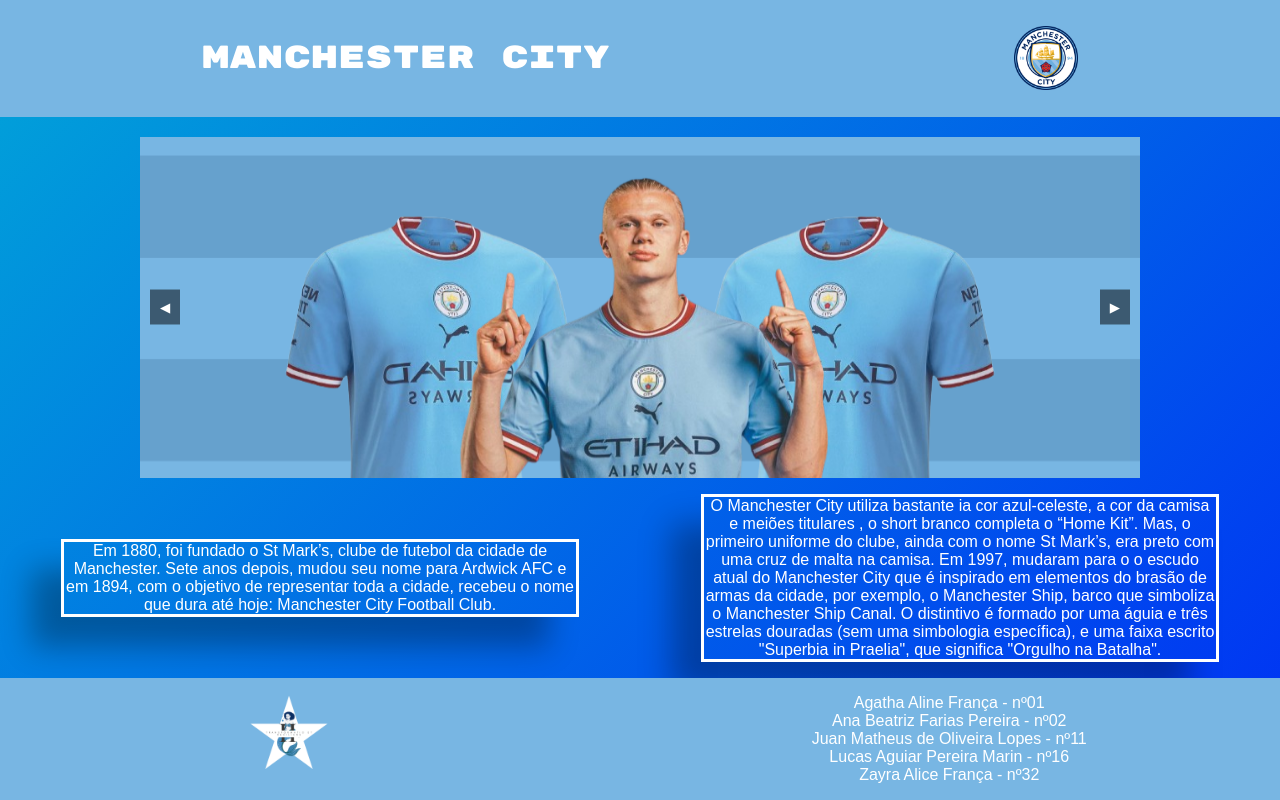
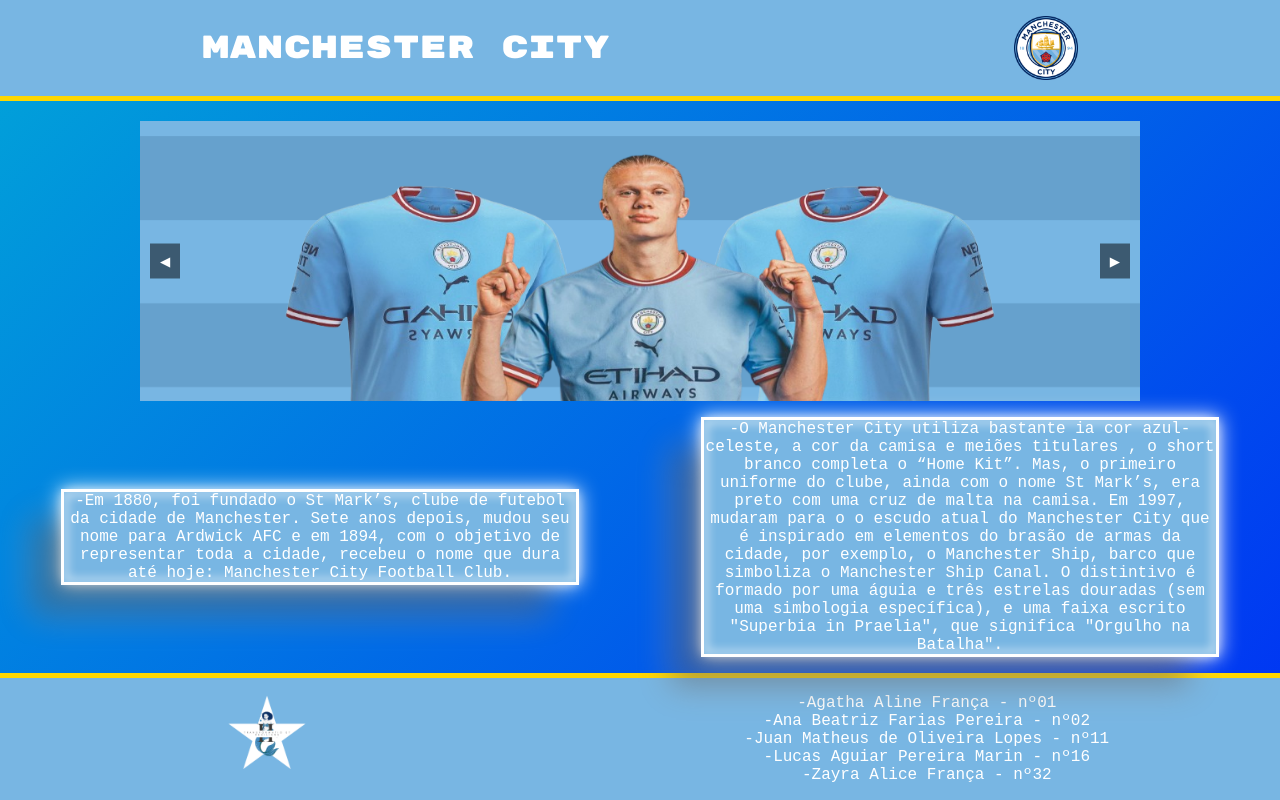
Before and after one commit to JuanMOLopes/projeto-sliders-futebol.github.io, a plain HTML site: page index.html in a window 1280 px wide. Drawn offline with Linux system fonts and the light colour scheme; a web font is replaced by a local one.

Commit message:
mudanças no css

```diff
--- a/index.html
+++ b/index.html
@@ -36,10 +36,10 @@
     </div>
 
     <section class="row">
-        <p>Em 1880, foi fundado o St Mark’s, clube de futebol da cidade de Manchester. Sete anos depois, mudou seu nome
+        <p>   -Em 1880, foi fundado o St Mark’s, clube de futebol da cidade de Manchester. Sete anos depois, mudou seu nome
             para Ardwick AFC e em 1894, com o objetivo de representar toda a cidade, recebeu o nome que dura até hoje:
             Manchester City Football Club.</p>
-        <p>O Manchester City utiliza bastante ia cor azul-celeste, a cor da camisa e meiões titulares , o short branco
+        <p>   -O Manchester City utiliza bastante ia cor azul-celeste, a cor da camisa e meiões titulares , o short branco
             completa o “Home Kit”. Mas, o primeiro uniforme do clube, ainda com o nome St Mark’s, era preto com uma cruz
             de malta na camisa. Em 1997, mudaram para o o escudo atual do Manchester City que é inspirado em elementos
             do brasão de armas da cidade, por exemplo, o Manchester Ship, barco que simboliza o Manchester Ship Canal. O
@@ -50,11 +50,11 @@
     <footer class="row">
         <img src="./src/img/logo-grupo.png" alt="" class="logo-grupo">
         <ul>
-            <li>Agatha Aline França - nº01</li>
-            <li>Ana Beatriz Farias Pereira - nº02</li>
-            <li>Juan Matheus de Oliveira Lopes - nº11</li>
-            <li>Lucas Aguiar Pereira Marin - nº16</li>
-            <li>Zayra Alice França - nº32</li>
+            <li>-Agatha Aline França - nº01</li>
+            <li>-Ana Beatriz Farias Pereira - nº02</li>
+            <li>-Juan Matheus de Oliveira Lopes - nº11</li>
+            <li>-Lucas Aguiar Pereira Marin - nº16</li>
+            <li>-Zayra Alice França - nº32</li>
         </ul>
     </footer>
 </body>
--- a/src/css/style.css
+++ b/src/css/style.css
@@ -2,7 +2,6 @@ body {
   margin: 0;
   font-family: Arial, sans-serif;
   height: 100vh;
-  /* Tranzição de cores */
   background: linear-gradient(135deg, #ffffff, #01b2d5, #0004ff);
   background-size: 300% 300%;
   display: flex;
@@ -10,19 +9,9 @@ body {
   align-items: center;
   animation: gradientAnimation 10s ease infinite;
   flex-direction: column;
-  margin: 0;
 }
 
 @keyframes gradientAnimation {
-  0% {
-    background-position: 0% 50%;
-  }
-  50% {
-    background-position: 100% 50%;
-  }
-  100% {
-    background-position: 0% 50%;
-  }
   0% {
     background-position: 0% 50%;
   }
@@ -41,7 +30,6 @@ body {
 #slider {
   width: 1000px;
   height: 350px;
-  /* sem barra de rolagem */
   overflow: hidden;
   position: relative;
   margin-top: 20px;
@@ -50,9 +38,7 @@ body {
 #slider img {
   width: 100%;
   height: 100%;
-  /* Imagens invisíveis - até o js mudar */
   display: none;
-  /* Uma imagem por cima da outra */
   position: absolute;
   top: 0;
   left: 0;
@@ -82,6 +68,7 @@ body {
   flex-direction: row;
   align-items: center;
   justify-content: space-around;
+  font-family: 'Courier New', Courier, monospace;
 }
 
 .logo {
@@ -94,11 +81,25 @@ body {
 
 p {
   width: 40%;
-  border: 3px, solid, white;
-  filter: drop-shadow(0, 0, 10, white);
+  background-color: #78b6e3;
+  border: 3px solid white;
+  filter: drop-shadow(0 0 10px white);
   color: white;
   text-align: center;
   box-shadow: -30px 30px 30px rgba(0, 0, 0, 0.3);
+  position: relative;
+}
+
+p::before {
+  content: '';
+  position: absolute;
+  top: 0;
+  left: 0;
+  right: 0;
+  bottom: 0;
+  border: 3px solid white; /* Border color */
+  filter: blur(5px); /* Blur effect for glowing */
+  z-index: -1; /* Position below text */
 }
 
 h1 {
@@ -120,9 +121,12 @@ header {
   background-color: #78b6e3;
   width: 100%;
   height: 15vh;
+  border-bottom: 5px solid gold; /* Dourado */
 }
+
 footer {
   height: auto;
   width: 100%;
   background-color: #78b6e3;
+  border-top: 5px solid gold; /* Dourado */
 }
```
